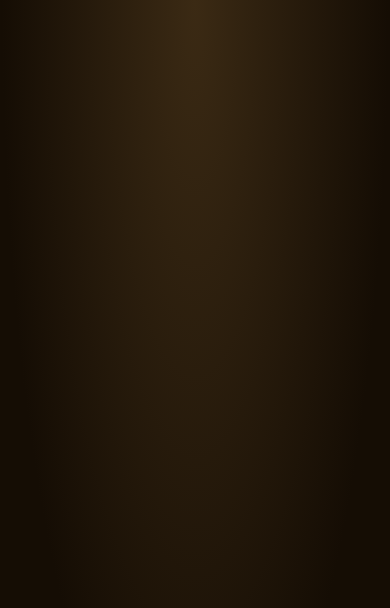
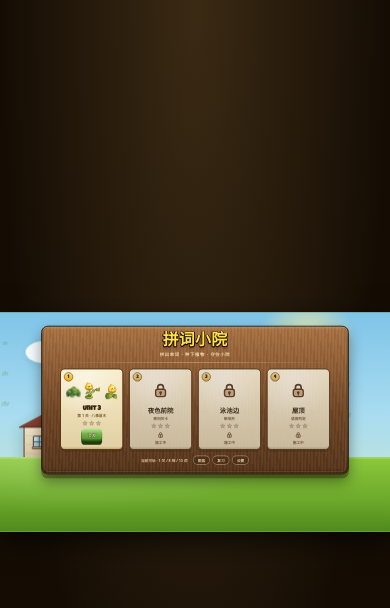
Before and after one commit to qq2361661028-alt/zwj-pvz-words, a React (Vite) app: page / in a window 390 px wide. Shown: the top 608 px of the page. Built offline with nearby package versions, Linux system fonts and the light colour scheme.

Commit message:
fix: 修正小视口下舞台偏移与裁切

```diff
--- a/src/styles/global.css
+++ b/src/styles/global.css
@@ -44,15 +44,15 @@ button:disabled {
 .viewport {
   position: fixed;
   inset: 0;
-  display: grid;
-  place-items: center;
   overflow: hidden;
   background:
     radial-gradient(ellipse at 50% 0%, #3b2a14, #150d04 70%);
 }
 
 .stage {
-  position: relative;
+  position: absolute;
+  left: 50%;
+  top: 50%;
   width: 1280px;
   height: 720px;
   overflow: hidden;
--- a/src/ui/App.tsx
+++ b/src/ui/App.tsx
@@ -3,16 +3,14 @@ import { music } from '../platform/music'
 import { loadSave } from '../platform/save'
 import { GameScreen } from './GameScreen'
 import { LevelSelect } from './LevelSelect'
-import { VIEW } from './layout'
+import { fitScale, stageTransform } from './layout'
 
 type Route =
   | { screen: 'levels' }
   | { screen: 'game'; levelId: string; run: number }
 
 function calcScale(): number {
-  const w = window.innerWidth
-  const h = window.innerHeight
-  return Math.min(w / VIEW.w, h / VIEW.h)
+  return fitScale(window.innerWidth, window.innerHeight)
 }
 
 function useStageScale(): number {
@@ -50,7 +48,7 @@ export default function App() {
 
   return (
     <div className="viewport">
-      <div className="stage" style={{ transform: `scale(${scale})` }} data-scale={scale.toFixed(3)}>
+      <div className="stage" style={{ transform: stageTransform(scale) }} data-scale={scale.toFixed(3)}>
         {route.screen === 'levels' ? (
           <LevelSelect
             onStart={(levelId) => setRoute({ screen: 'game', levelId, run: 0 })}
--- a/src/ui/layout.ts
+++ b/src/ui/layout.ts
@@ -2,6 +2,15 @@ import { BOARD } from '../rules/constants'
 
 /** D14：逻辑画幅固定 1280×720，整体缩放适配；最小可玩 960×600 */
 export const VIEW = { w: 1280, h: 720, min_w: 960, min_h: 600 } as const
+
+export function fitScale(vw: number, vh: number): number {
+  return Math.min(vw / VIEW.w, vh / VIEW.h)
+}
+
+/** 先按自身尺寸回移半个身位，再缩放：容器小于舞台时也能保持居中 */
+export function stageTransform(scale: number): string {
+  return `translate(-50%, -50%) scale(${scale})`
+}
 
 export const HUD_H = 50
 export const CELL_W = 120
```
Also changed, not shown: 1 other file (tests, documents, lock files or other folders).
